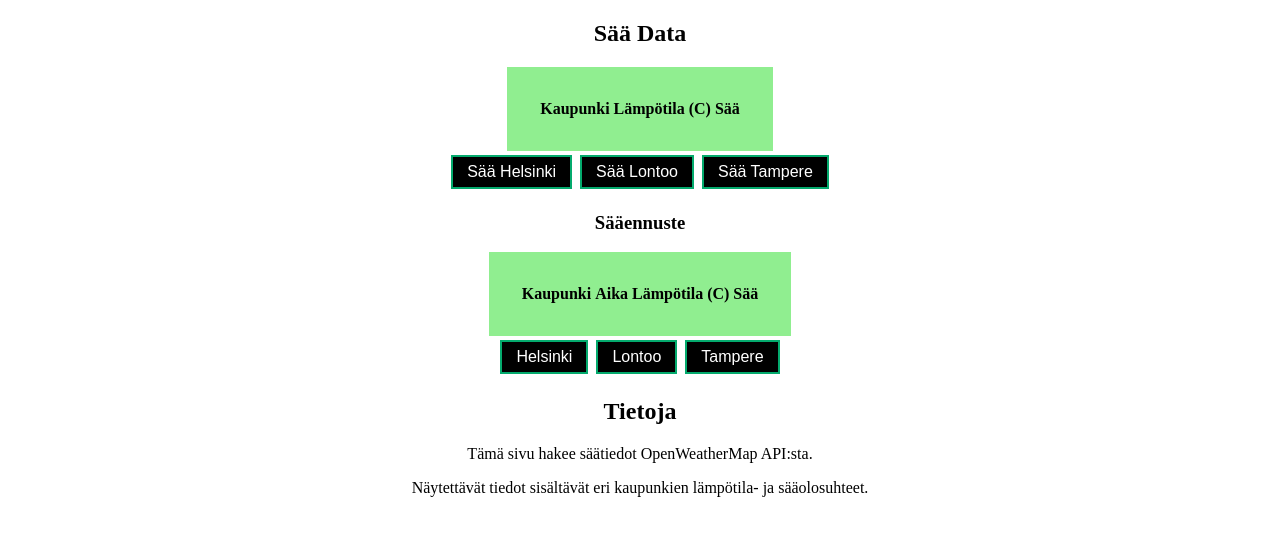
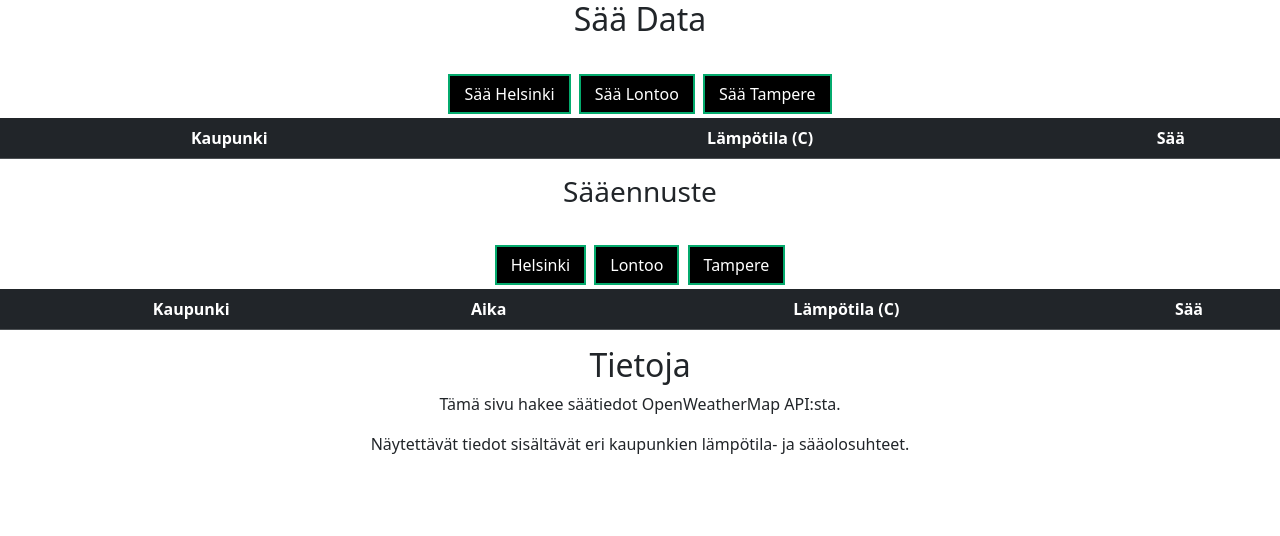
Before and after one commit to Tonifer1/WeatherApp, a plain HTML site: page index.html in a window 1280 px wide. Drawn offline with nearby package versions, Linux system fonts and the light colour scheme.

Commit message:
toka commit

```diff
--- a/funktiot.js
+++ b/funktiot.js
@@ -1,9 +1,3 @@
-
-
-
-
-
-
 
 function loadWeatherData(city) {
     $.ajax({
--- a/index.html
+++ b/index.html
@@ -5,16 +5,22 @@
     <meta name="viewport" content="width=device-width, initial-scale=1.0">
     <title>Weather Data</title>
     <script src="https://code.jquery.com/jquery-3.6.0.min.js"></script>
+    <link href="https://cdn.jsdelivr.net/npm/bootstrap@5.3.2/dist/css/bootstrap.min.css" rel="stylesheet">
+    <script src="https://cdn.jsdelivr.net/npm/bootstrap@5.3.2/dist/js/bootstrap.bundle.min.js"></script>
+    <link rel="stylesheet" href="tyyli.css">
     <script src="funktiot.js"></script>
-    <link rel="stylesheet" href="tyyli.css">
 </head>
 
 <body>
 <center>
 <div id="weatherData">
     <h2>Sää Data</h2>
+    <br>
+    <button class="button" onclick="loadWeatherData('Helsinki')">Sää Helsinki</button>
+    <button class="button" onclick="loadWeatherData('London')">Sää  Lontoo</button>
+    <button class="button" onclick="loadWeatherData('Tampere')">Sää Tampere</button>
 
-    <table  id="myTable">
+    <table class="table table-dark table-hover"  id="myTable">
         <thead>
             <tr>
                 <th>Kaupunki</th>
@@ -24,17 +30,18 @@
         </thead>
         <tbody class="highlight"></tbody> <!-- Lisätty tbody-tagi -->
     </table>
-    <div>
-        <button class="button" onclick="loadWeatherData('Helsinki')">Sää Helsinki</button>
-        <button class="button" onclick="loadWeatherData('London')">Sää  Lontoo</button>
-        <button class="button" onclick="loadWeatherData('Tampere')">Sää Tampere</button>
-    </div>
+
+
+
 </div>
 
     <h3>Sääennuste</h3>
-
+    <br>
+    <button class="button" onclick="loadForecast('Helsinki')"> Helsinki</button>
+    <button class="button" onclick="loadForecast('Lontoo')"> Lontoo</button>
+    <button class="button" onclick="loadForecast('Tampere')">Tampere</button>
 <div id="forecastData">
-    <table id="forecastTable">
+    <table class="table table-dark table-hover" id="forecastTable">
         <thead>
             <tr>
                 <th>Kaupunki</th>
@@ -46,9 +53,7 @@
         <tbody class="highlight2"></tbody>
     </table>
 
-    <button class="button" onclick="loadForecast('Helsinki')"> Helsinki</button>
-    <button class="button" onclick="loadForecast('Lontoo')"> Lontoo</button>
-    <button class="button" onclick="loadForecast('Tampere')">Tampere</button>
+
 </div>
 
 <div id="about">
```
